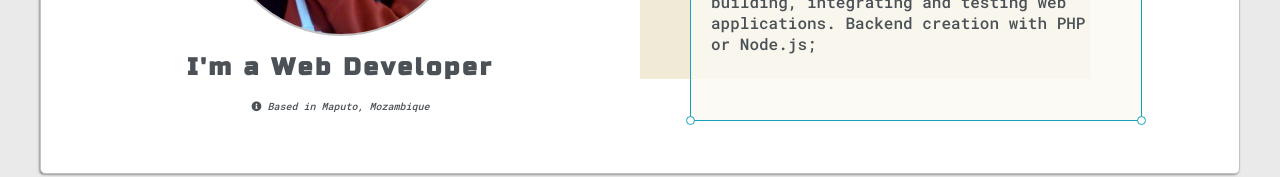
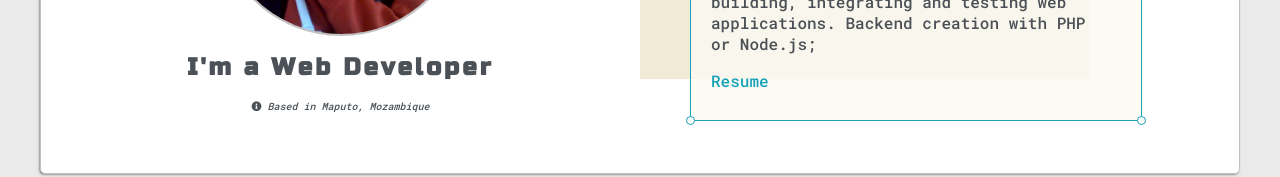
Before and after one commit to JChirindza/Web_portfolio_nextjs_v2, a Next.js app: page /home in a window 1280 px wide. Shown: the part 486-663 px from the top of the page. Built offline with nearby package versions, Linux system fonts and the light colour scheme.

Commit message:
Update home.js component | Added resume button

```diff
--- a/pages/home.js
+++ b/pages/home.js
@@ -62,6 +62,15 @@ const Home = () => {
                                         id="corner-bl"
                                         className="corner"
                                     ></div>
+
+                                    <a
+                                        target="_blank"
+                                        rel="noreferrer"
+                                        href="/resume.pdf"
+                                        className="resume-btn"
+                                    >
+                                        Resume
+                                    </a>
                                 </div>
                             </div>
                         </div>
```
